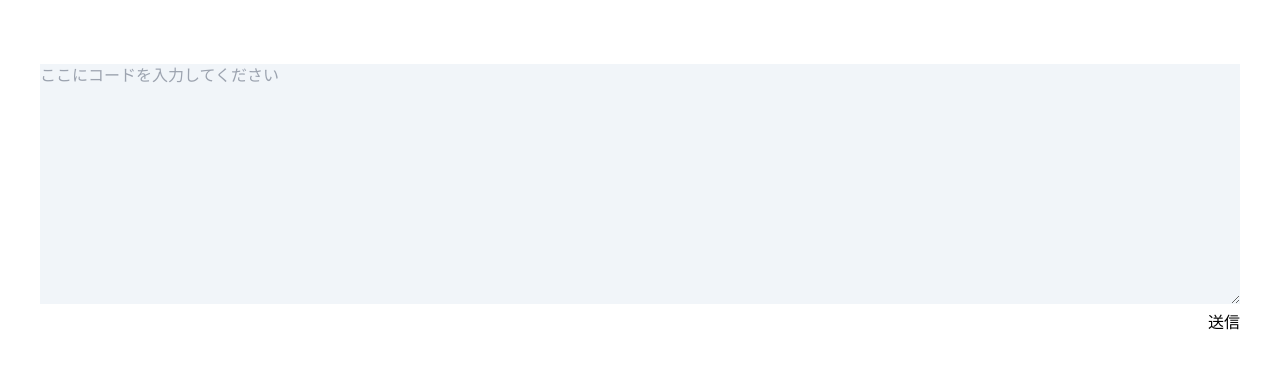
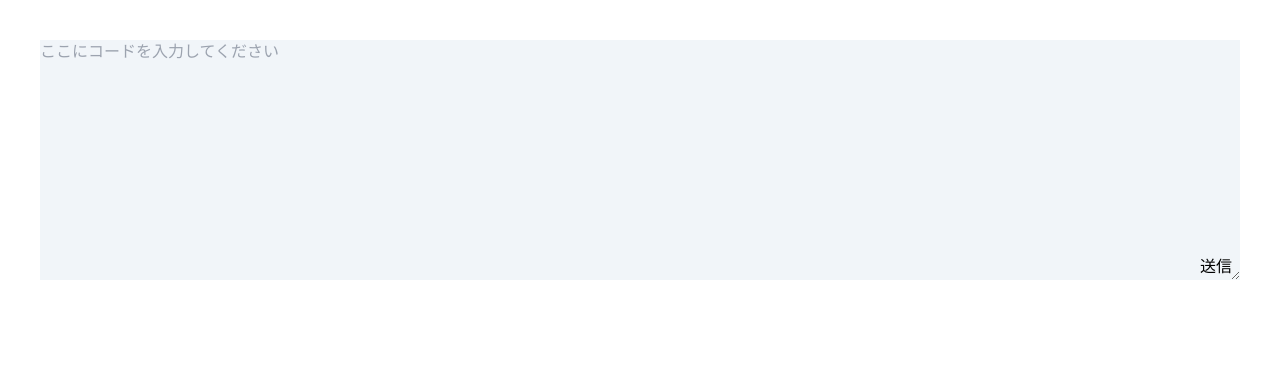
Before and after one commit to k4nkan/Laboratory_AI, a Next.js app in the folder my-app/: page / in a window 1280 px wide. Shown: the top 368 px of the page. Built offline with nearby package versions, Linux system fonts and the light colour scheme.

Commit message:
#5 レイアウトの調整

```diff
--- a/my-app/src/app/page.tsx
+++ b/my-app/src/app/page.tsx
@@ -25,7 +25,8 @@ export default function Home() {
     ]);
     setUserInput("");
 
-    const ruleText = "以下のコードはAIによって生成されたものですか？また、その根拠を教えてください。";
+    const ruleText =
+      "以下のコードはAIによって生成されたものですか？また、その根拠を教えてください。";
 
     try {
       // プロンプトを生成
@@ -66,15 +67,16 @@ export default function Home() {
     <div className="m-10">
       <div>
         {messages.map((msg, index) => (
-          <div key={index} className="w-full h-auto">
-            <strong>{msg.sender}:</strong>
-            <br />
-            {msg.text}
+          <div key={index}>
+            <div className="w-full h-auto bg-slate-100">
+              <strong>{msg.sender}:</strong>
+              <br />
+              {msg.text}
+            </div>
             <br />
           </div>
         ))}
       </div>
-      <br />
       <div className="relative w-full">
         <textarea
           value={userInput}
@@ -83,8 +85,7 @@ export default function Home() {
           className="bg-slate-100 w-full"
           rows={10}
         />
-        <br />
-        <button onClick={sendMessage} className="absolute right-0">
+        <button onClick={sendMessage} className="absolute right-0 bottom-0 p-2">
           送信
         </button>
       </div>
```
